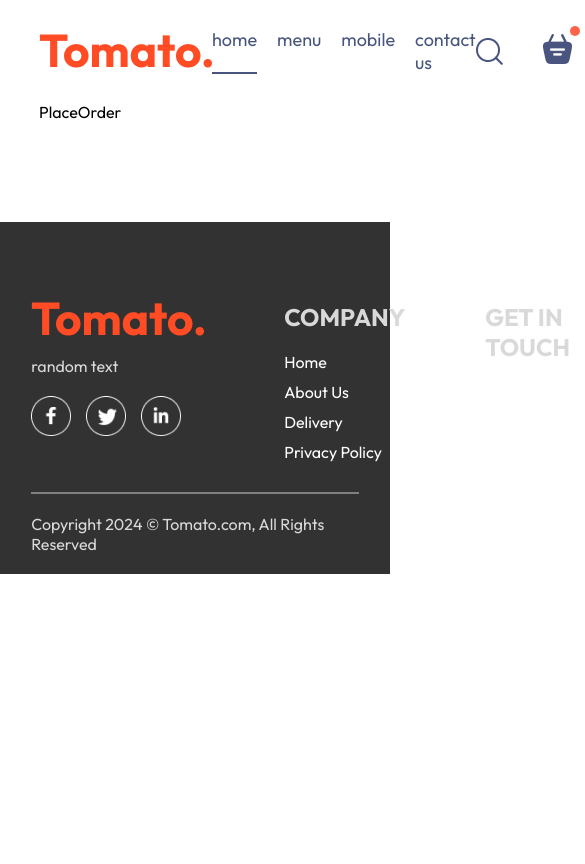
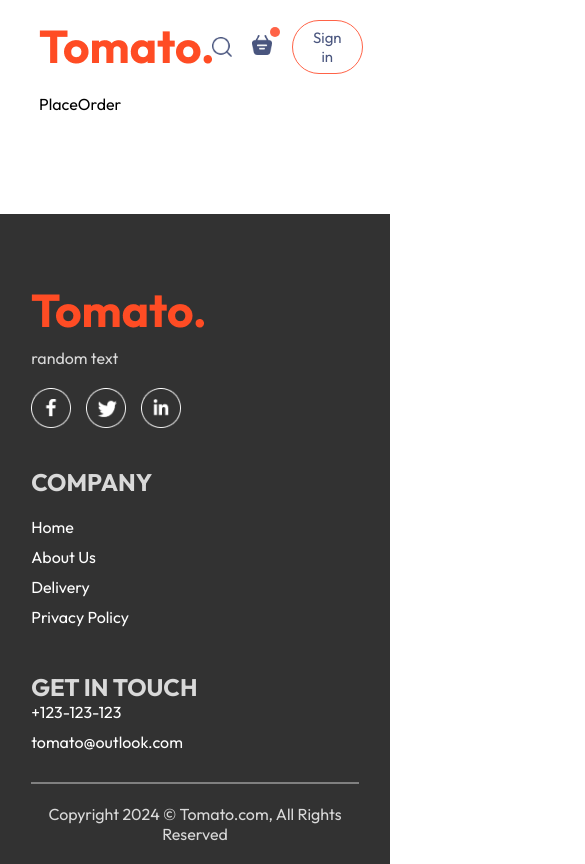
Before and after one commit to darrentan0512/food-delv, a React (Vite) app: page /order in a window 390 px wide. Shown: the top 864 px of the page, 585 px wide, since content can reach past the window. Built offline with nearby package versions, Linux system fonts and the light colour scheme.

Commit message:
feat: responsive web design

```diff
--- a/src/components/ExploreMenu/ExploreMenu.css
+++ b/src/components/ExploreMenu/ExploreMenu.css
@@ -54,3 +54,10 @@
     border: 4px solid tomato;
     padding: 2px;
 }
+
+@media (max-width: 1050px){
+    .explore-menu-text{
+        max-width: 100%;
+        font-size: 14px;
+    }
+}
--- a/src/components/Footer/Footer.css
+++ b/src/components/Footer/Footer.css
@@ -46,3 +46,14 @@
     background-color:grey;
     border:none;
 }
+
+@media (max-width:750px) {
+    .footer-content{
+        display: flex;
+        flex-direction: column;
+        gap: 35px;
+    }
+    .footer-copyright{
+        text-align: center;
+    }
+}
--- a/src/components/Header/Header.css
+++ b/src/components/Header/Header.css
@@ -37,5 +37,22 @@
     background-color: white;
     font-size: max(1vw, 13px);
     border-radius: 50px;
+}
 
+@media (max-width: 1050px){
+    .header-contents{
+        max-width: 45%;
+    }
 }
+
+@media (max-width: 750px){
+    .header-contents{
+        max-width: 55%;
+    }
+    .header-contents p{
+        display:none;
+    }
+    .header-content button{
+        padding: 2vw 4vw;
+    }
+}
--- a/src/components/Narbar/Navbar.css
+++ b/src/components/Narbar/Navbar.css
@@ -60,3 +60,48 @@
     top: -8px;
     right: -8px;
 }
+
+@media(max-width:1050px){
+    .navbar .logo{
+        width: 140px;
+    }
+    .navbar-menu{
+        gap: 20px;
+        font-size: 17px;
+    }
+    .navbar-right{
+        gap: 30px;
+    }
+    .navbar-right img{
+        width: 22px;
+    }
+    .navbar-right button{
+        padding: 8px 25px;
+    }
+}
+
+@media(max-width:900px){
+    .navbar .logo{
+        width: 120px;
+    }
+    .navbar-menu{
+        gap: 15px;
+        font-size: 16px;
+    }
+    .navbar-right{
+        gap: 20px;
+    }
+    .navbar-right img{
+        width: 20px;
+    }
+    .navbar-right button{
+        padding: 7px 20px;
+        font-size: 15px;
+    }
+}
+
+@media(max-width:750px){
+    .navbar-menu{
+        display: none;
+    }
+}
```
